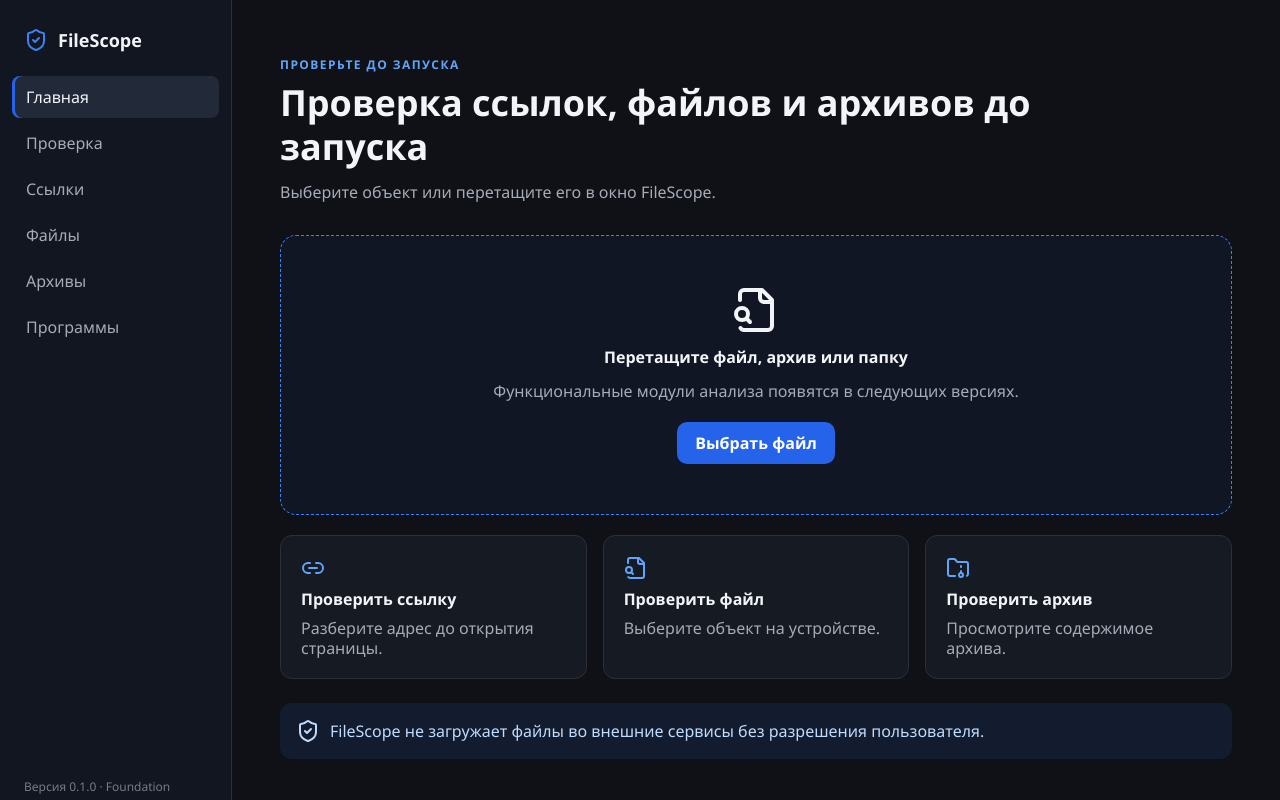
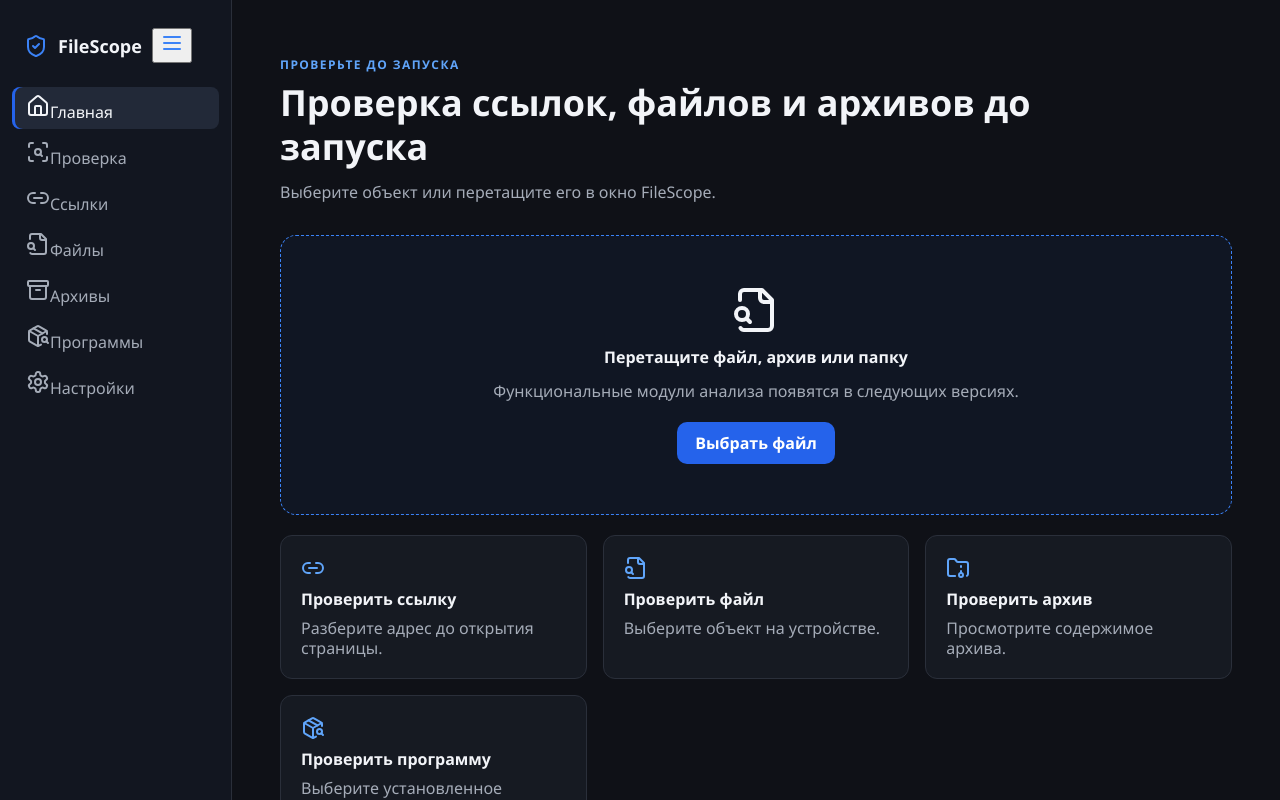
Before and after one commit to Onmaynec/FileScope, a React (Vite) app in the folder apps/desktop/: page / in a window 1280 px wide. Shown: the top 800 px of the page. Built offline with nearby package versions, Linux system fonts and the light colour scheme.

Commit message:
feat(shell): локализовать App Shell и добавить управляемый dialog

```diff
--- a/apps/desktop/src/app/App.tsx
+++ b/apps/desktop/src/app/App.tsx
@@ -1,60 +1,119 @@
-import { FileSearch, FolderArchive, Link2, ShieldCheck } from 'lucide-react';
+import {
+  Archive,
+  FileSearch,
+  FolderArchive,
+  Home,
+  Link2,
+  Menu,
+  PackageSearch,
+  ScanSearch,
+  Settings,
+  ShieldCheck,
+} from 'lucide-react';
+import { locale } from '../shared/localization';
+import { useUiStore } from './store/ui-store';
+
+const navigation = [
+  { icon: Home, label: locale.navigation.home, active: true },
+  { icon: ScanSearch, label: locale.navigation.scan },
+  { icon: Link2, label: locale.navigation.links },
+  { icon: FileSearch, label: locale.navigation.files },
+  { icon: Archive, label: locale.navigation.archives },
+  { icon: PackageSearch, label: locale.navigation.programs },
+  { icon: Settings, label: locale.navigation.settings },
+];
 
 const actions = [
-  { icon: Link2, title: 'Проверить ссылку', text: 'Разберите адрес до открытия страницы.' },
-  { icon: FileSearch, title: 'Проверить файл', text: 'Выберите объект на устройстве.' },
-  { icon: FolderArchive, title: 'Проверить архив', text: 'Просмотрите содержимое архива.' },
+  { icon: Link2, ...locale.actions.link },
+  { icon: FileSearch, ...locale.actions.file },
+  { icon: FolderArchive, ...locale.actions.archive },
+  { icon: PackageSearch, ...locale.actions.program },
 ];
 
 export function App() {
-  const showUnavailable = () => {
-    window.alert('Модуль анализа находится в разработке и будет доступен в следующей версии');
-  };
+  const {
+    sidebarCollapsed,
+    unavailableDialogOpen,
+    toggleSidebar,
+    showUnavailableDialog,
+    hideUnavailableDialog,
+  } = useUiStore();
 
   return (
-    <main className="app-shell">
-      <aside className="sidebar" aria-label="Основная навигация">
-        <div className="brand"><ShieldCheck aria-hidden="true" /><strong>FileScope</strong></div>
+    <main className={`app-shell${sidebarCollapsed ? ' app-shell--collapsed' : ''}`}>
+      <aside className="sidebar" aria-label={locale.navigation.ariaLabel}>
+        <div className="brand">
+          <ShieldCheck aria-hidden="true" />
+          <strong>{locale.app.name}</strong>
+          <button className="icon-button sidebar-toggle" onClick={toggleSidebar} aria-label="Свернуть боковую панель">
+            <Menu aria-hidden="true" />
+          </button>
+        </div>
         <nav>
-          <button className="nav-item nav-item--active">Главная</button>
-          <button className="nav-item">Проверка</button>
-          <button className="nav-item">Ссылки</button>
-          <button className="nav-item">Файлы</button>
-          <button className="nav-item">Архивы</button>
-          <button className="nav-item">Программы</button>
+          {navigation.map(({ icon: Icon, label, active }) => (
+            <button
+              className={`nav-item${active ? ' nav-item--active' : ''}`}
+              key={label}
+              title={sidebarCollapsed ? label : undefined}
+              onClick={active ? undefined : showUnavailableDialog}
+              aria-current={active ? 'page' : undefined}
+            >
+              <Icon aria-hidden="true" />
+              <span>{label}</span>
+            </button>
+          ))}
         </nav>
-        <div className="sidebar-footer">Версия 0.1.0 · Foundation</div>
+        <div className="sidebar-footer">{locale.app.version}</div>
       </aside>
 
       <section className="content">
         <header>
-          <p className="eyebrow">ПРОВЕРЬТЕ ДО ЗАПУСКА</p>
-          <h1>Проверка ссылок, файлов и архивов до запуска</h1>
-          <p className="subtitle">Выберите объект или перетащите его в окно FileScope.</p>
+          <p className="eyebrow">{locale.home.eyebrow}</p>
+          <h1>{locale.home.title}</h1>
+          <p className="subtitle">{locale.home.subtitle}</p>
         </header>
 
-        <button className="dropzone" onClick={showUnavailable}>
+        <button className="dropzone" onClick={showUnavailableDialog}>
           <FileSearch size={48} aria-hidden="true" />
-          <strong>Перетащите файл, архив или папку</strong>
-          <span>Функциональные модули анализа появятся в следующих версиях.</span>
-          <span className="primary-button">Выбрать файл</span>
+          <strong>{locale.home.dropzoneTitle}</strong>
+          <span>{locale.home.comingSoon}</span>
+          <span className="primary-button">{locale.home.chooseFile}</span>
         </button>
 
-        <section className="actions" aria-label="Быстрые действия">
-          {actions.map(({ icon: Icon, title, text }) => (
-            <button className="action-card" key={title} onClick={showUnavailable}>
+        <section className="actions" aria-label={locale.home.quickActions}>
+          {actions.map(({ icon: Icon, title, description }) => (
+            <button className="action-card" key={title} onClick={showUnavailableDialog}>
               <Icon aria-hidden="true" />
               <strong>{title}</strong>
-              <span>{text}</span>
+              <span>{description}</span>
             </button>
           ))}
         </section>
 
         <div className="privacy-note">
           <ShieldCheck aria-hidden="true" />
-          <span>FileScope не загружает файлы во внешние сервисы без разрешения пользователя.</span>
+          <span>{locale.home.privacy}</span>
         </div>
       </section>
+
+      {unavailableDialogOpen && (
+        <div className="dialog-backdrop" role="presentation" onMouseDown={hideUnavailableDialog}>
+          <section
+            className="dialog"
+            role="dialog"
+            aria-modal="true"
+            aria-labelledby="unavailable-title"
+            onMouseDown={(event) => event.stopPropagation()}
+          >
+            <div className="dialog-icon"><ShieldCheck aria-hidden="true" /></div>
+            <h2 id="unavailable-title">{locale.dialogs.unavailableTitle}</h2>
+            <p>{locale.dialogs.unavailableText}</p>
+            <button className="button button--primary" autoFocus onClick={hideUnavailableDialog}>
+              {locale.dialogs.close}
+            </button>
+          </section>
+        </div>
+      )}
     </main>
   );
 }
```
